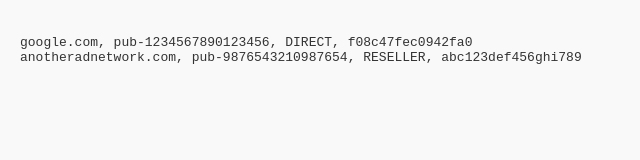
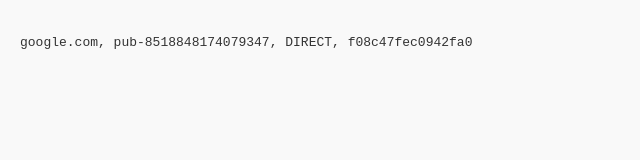
Before and after one commit to OneCodeMan/Pinselton-website, a plain HTML site: page app-ads.html in a window 1280 px wide. Shown: the whole page, without its empty margins (0-640 px from the left). Drawn offline with Linux system fonts and the light colour scheme.

Commit message:
app ads updated

```diff
--- a/app-ads.html
+++ b/app-ads.html
@@ -15,7 +15,6 @@
     </style>
 </head>
 <body>
-google.com, pub-1234567890123456, DIRECT, f08c47fec0942fa0
-anotheradnetwork.com, pub-9876543210987654, RESELLER, abc123def456ghi789
+google.com, pub-8518848174079347, DIRECT, f08c47fec0942fa0
 </body>
 </html>
```
